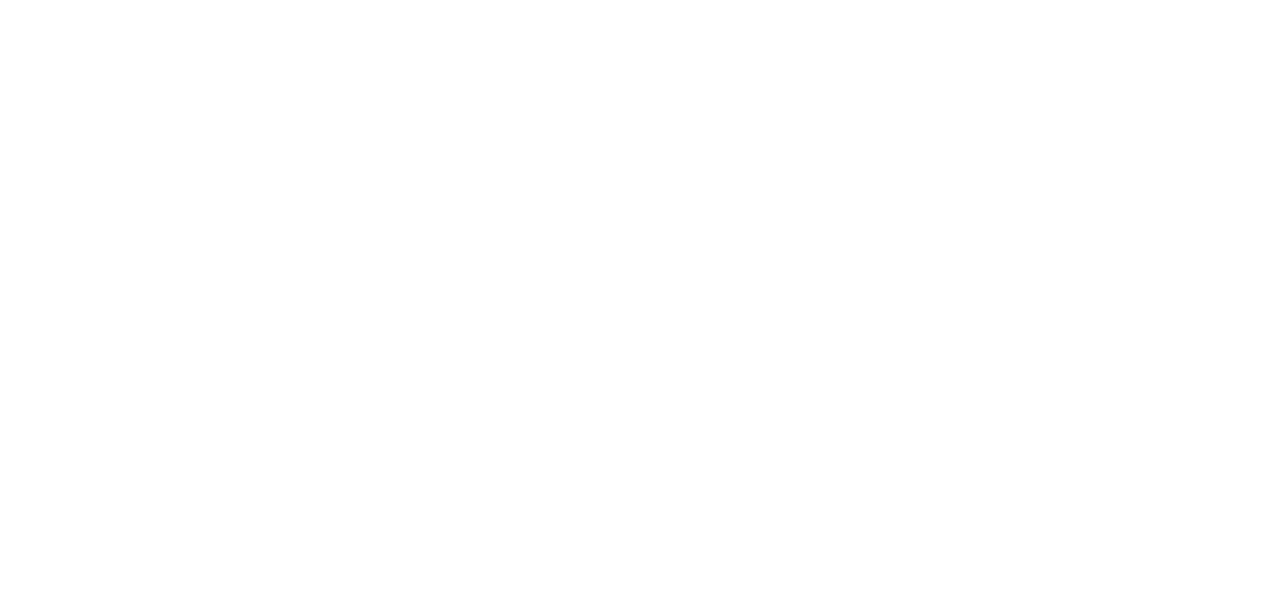
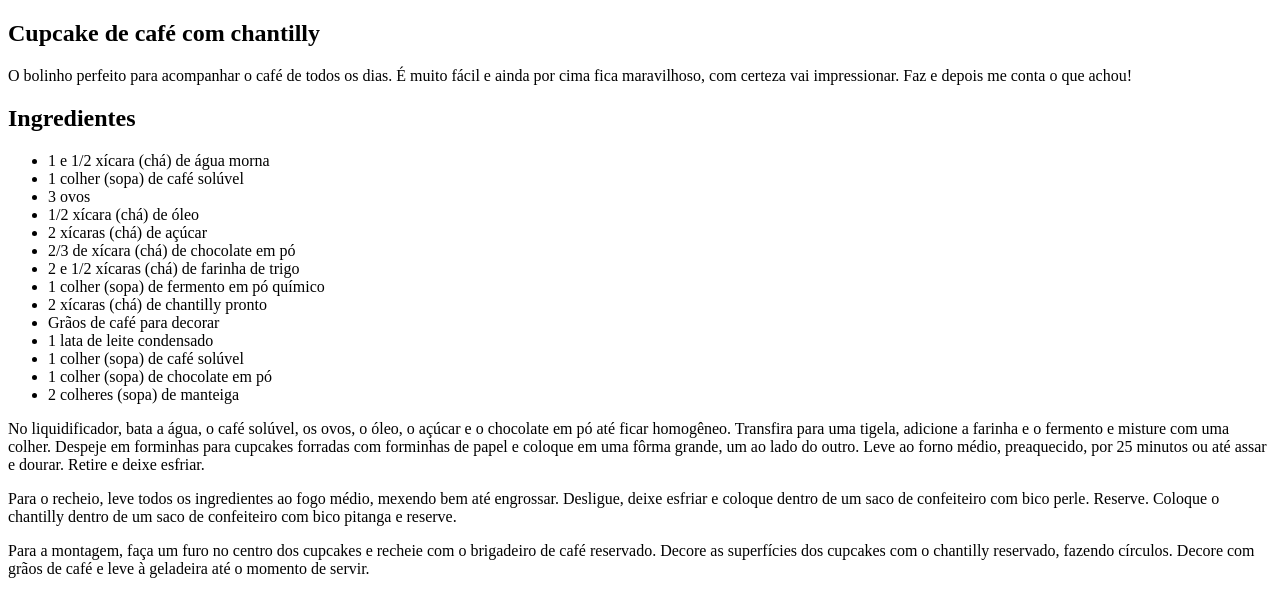
Before and after one commit to matheus-costa-tech/Receita-cupcake, a plain HTML site: page index.html in a window 1280 px wide. Drawn offline with Linux system fonts and the light colour scheme.

Commit message:
Adicionando o ingredientes e modo de preparo

```diff
--- a/index.html
+++ b/index.html
@@ -6,6 +6,38 @@
     <title>Receita de Cupcake</title>
 </head>
 <body>
+    <main class="container">
+        <div class="imagem">
 
+        </div>
+        <section class="titulo">
+            <h1>Cupcake de café com chantilly</h1>
+            <p>O bolinho perfeito para acompanhar o café de todos os dias. É muito fácil e ainda por cima fica maravilhoso, com certeza vai impressionar. Faz e depois me conta o que achou!</p>
+        </section>
+        <section class="ingredientes">
+            <h2>Ingredientes</h2>
+            <ul>
+                <li>1 e 1/2 xícara (chá) de água morna</li>
+                <li>1 colher (sopa) de café solúvel</li>
+                <li>3 ovos</li>
+                <li>1/2 xícara (chá) de óleo</li>
+                <li>2 xícaras (chá) de açúcar</li>
+                <li>2/3 de xícara (chá) de chocolate em pó</li>
+                <li>2 e 1/2 xícaras (chá) de farinha de trigo</li>
+                <li>1 colher (sopa) de fermento em pó químico</li>
+                <li>2 xícaras (chá) de chantilly pronto</li>
+                <li>Grãos de café para decorar</li>
+                <li>1 lata de leite condensado</li>
+                <li>1 colher (sopa) de café solúvel</li>
+                <li>1 colher (sopa) de chocolate em pó</li>
+                <li>2 colheres (sopa) de manteiga</li>
+            </ul>
+        </section>
+        <section class="preparo">
+            <p>No liquidificador, bata a água, o café solúvel, os ovos, o óleo, o açúcar e o chocolate em pó até ficar homogêneo. Transfira para uma tigela, adicione a farinha e o fermento e misture com uma colher. Despeje em forminhas para cupcakes forradas com forminhas de papel e coloque em uma fôrma grande, um ao lado do outro. Leve ao forno médio, preaquecido, por 25 minutos ou até assar e dourar. Retire e deixe esfriar. </p>
+            <p>Para o recheio, leve todos os ingredientes ao fogo médio, mexendo bem até engrossar. Desligue, deixe esfriar e coloque dentro de um saco de confeiteiro com bico perle. Reserve. Coloque o chantilly dentro de um saco de confeiteiro com bico pitanga e reserve. </p>
+            <p>Para a montagem, faça um furo no centro dos cupcakes e recheie com o brigadeiro de café reservado. Decore as superfícies dos cupcakes com o chantilly reservado, fazendo círculos. Decore com grãos de café e leve à geladeira até o momento de servir.</p>
+        </section>
+    </main>
 </body>
 </html>
```
